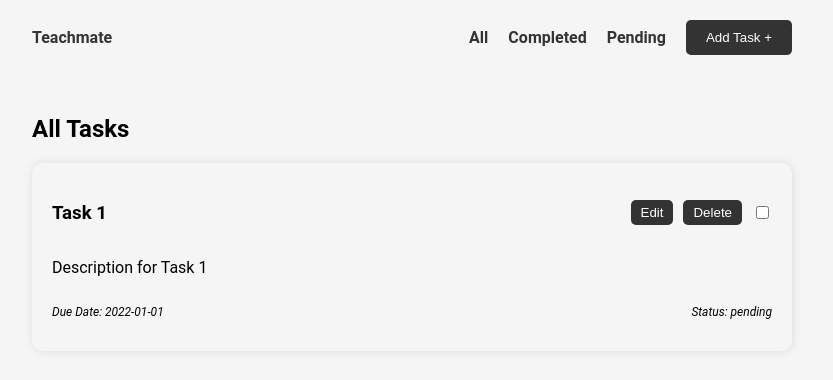
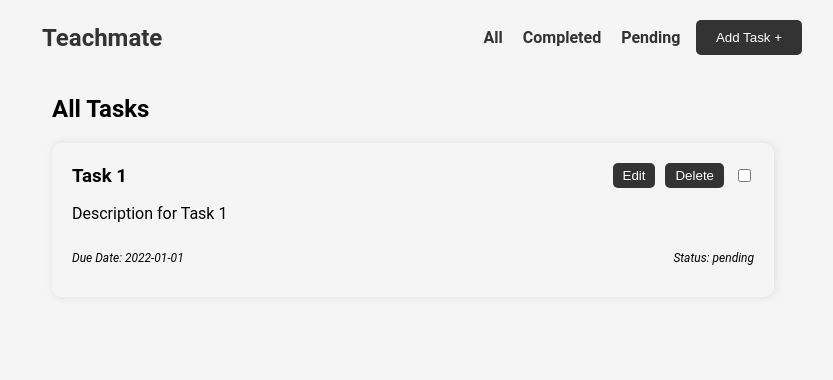
Before and after one commit to lexzee/task-management-dashboard, a Vue app: page / in a window 1280 px wide. Shown: the top 380 px of the page, without its empty margins (228-1061 px from the left). Built offline with nearby package versions, Linux system fonts and the light colour scheme.

Commit message:
Responsiveness

```diff
--- a/src/App.vue
+++ b/src/App.vue
@@ -1,14 +1,16 @@
 <template>
   <div class="header">
-    {{ title}}
-    <div class="nav">
-      <ul>
-        <li @click="showAll">All</li>
-        <li @click="showCompleted">Completed</li>
-        <li @click="showPending">Pending</li>
-        <button @click="toggleShowAddTask">Add Task +</button>
-      </ul>
+    <div class="hNav">
+      <h1>{{ title}}</h1>
+      <div class="nav">
+        <ul>
+          <li @click="showAll" :class="{'active' : showAll === true}">All</li>
+          <li @click="showCompleted" :class="{'active' : showCompleted === true}">Completed</li>
+          <li @click="showPending" :class="{'active' : showPending === true}">Pending</li>
+        </ul>
+      </div>
     </div>
+    <button @click="toggleShowAddTask">Add Task +</button>
   </div>
   <div v-if="showAddTask">
     <Form
@@ -226,34 +228,45 @@ export default defineComponent({
 <style scoped>
   .header {
     display: flex;
+    align-items: flex-start;
     justify-content: space-between;
-    align-items: center;
-    width: 760px;
+    width: 93%;
     color: #333;
+    margin: 20px auto;
     font-weight: 600;
-    margin: 20px auto;
+    padding: 0 10px;
   }
 
-  .nav ul {
+  .nav ul{
     display: flex;
-    list-style: none;
     gap: 20px;
-    /* font-weight: 400; */
     align-items: center;
   }
 
-  .tasks {
-    padding: 20px;
-    width: 760px;
+  .hNav{
+    display: flex;
+    flex-direction: column;
+    justify-content: flex-start;
+    gap: 20px;
   }
 
-  .task {
+  .nav{
+    font-size: .8rem;
+  }
+
+  .tasks{
+    padding: 10px;
+    width: 95%;
+    margin: auto;
+  }
+
+  .task{
     display: flex;
     flex-direction: column;
-    padding: 20px;
+    padding: 10px;
     border-radius: 10px;
-    margin-bottom: 20px;
     box-shadow: 1px 0 10px rgba(0, 0, 0, 0.1);
+    margin: 20px auto;
   }
 
   .head{
@@ -261,8 +274,14 @@ export default defineComponent({
     justify-content: space-between;
     align-items: center;
   }
-  .head .actions button {
-    padding: 5px 10px;
+
+  .actions{
+    display: flex;
+    gap: 10px;
+  }
+
+  .head .actions button{
+    padding: 2.5px 5px;
     background-color: #333;
     color: #fff;
     border: none;
@@ -270,20 +289,66 @@ export default defineComponent({
     cursor: pointer;
   }
 
-  .actions{
-    display: flex;
-    gap: 10px;
+  .completed{
+    background: #85b8ff;
   }
 
-  .completed {
-    background-color: #85b8ff;
-  }
-
-  .details {
+  .details{
     display: flex;
     justify-content: space-between;
     align-items: center;
     font-size: 12px;
     font-style: italic;
   }
+
+  .active{
+    color: red;
+  }
+
+  @media (width > 768px) {
+    .header {
+      align-items: center;
+      width: 760px;
+    }
+
+    .hNav {
+      flex-direction: row;
+      align-items: center;
+      justify-content: space-between;
+      width: 84%;
+    }
+
+    .nav{
+      font-size: 1rem;
+    }
+    /* .nav ul {
+      display: flex;
+      list-style: none;
+      gap: 20px;
+      align-items: center;
+    } */
+
+    .tasks {
+      padding: 20px;
+    }
+
+    .task {
+      padding: 20px;
+    }
+
+    /* .head{
+      display: flex;
+      justify-content: space-between;
+      align-items: center;
+    } */
+
+    .head .actions button {
+      padding: 5px 10px;
+    }
+
+    /* .actions{
+      display: flex;
+      gap: 10px;
+    } */
+  }
 </style>
--- a/src/assets/global.css
+++ b/src/assets/global.css
@@ -1,35 +1,62 @@
+h1, h2, h3, ul{
+  list-style: none;
+  padding: 0;
+  margin: 0;
+}
+
 body{
   width: 100%;
   height: 100%;
-  margin: 0;
-  padding: 0;
+  /* margin: 0; */
+  /* padding: 0; */
   font-family: 'Roboto', sans-serif;
   background-color: #f5f5f5;
   display: flex;
-  justify-content: center;
-  align-items: center;
+  flex-direction: column
+  /* justify-content: center; */
+  /* align-items: center; */
 }
 
 #app{
-  max-width: 760px;
-  height: 100%;
   display: flex;
   flex-direction: column;
   justify-content: center;
   align-items: center;
 }
 
-ul{
-  list-style: none;
-  padding: 0;
-  margin: 0;
+h1{
+  font-size: 1.3rem;
 }
 
-button {
-  padding: 10px 20px;
+button{
+  padding: 5px 10px;
   background-color: #333;
   color: #fff;
   border: none;
   border-radius: 5px;
   cursor: pointer;
 }
+
+
+@media (width > 768px) {
+  body{
+    margin: 0;
+    padding: 0;
+    display: flex;
+    justify-content: center;
+    align-items: center;
+  }
+
+  #app{
+    max-width: 760px;
+    height: 100%;
+  }
+
+  h1{
+    font-size: 1.5rem;
+  }
+
+  button {
+    padding: 10px 20px;
+  }
+}
--- a/src/components/Form.vue
+++ b/src/components/Form.vue
@@ -109,7 +109,7 @@ export default defineComponent({
 
 
 <style scoped>
-  .backdrop {
+  .backdrop{
     position: fixed;
     top: 0;
     left: 0;
@@ -121,31 +121,43 @@ export default defineComponent({
     justify-content: center;
     align-items: center;
   }
+
   form {
-    background-color: white;
-    width: 400px;
-    padding: 20px;
-    border-radius: 5px;
-    box-shadow: 0 0 10px rgba(0, 0, 0, 0.1);
     display: flex;
     flex-direction: column;
+    background-color: white;
+    width: 75%;
+    padding: 20px;
+    border-radius: 10px;
+    box-shadow: 0 0 10px rgba(0, 0, 0, 0.1);
     gap: 10px;
   }
-  input, textarea {
+
+  input, textarea{
     padding: 10px;
     border: 1px solid #ccc;
     border-radius: 5px;
     margin-bottom: 10px;
   }
+
   label{
-    /* margin-bottom: 5px; */
     font-size: 14px;
   }
+
   .error {
-    /* display: none; */
     margin-top: -10px;
     color: red;
     font-style: italic;
     font-size: 11px;
   }
+
+  @media (width > 768px){
+    form {
+      width: 400px;
+    }
+
+    label{
+      margin-bottom: 5px;
+    }
+  }
 </style>
```
